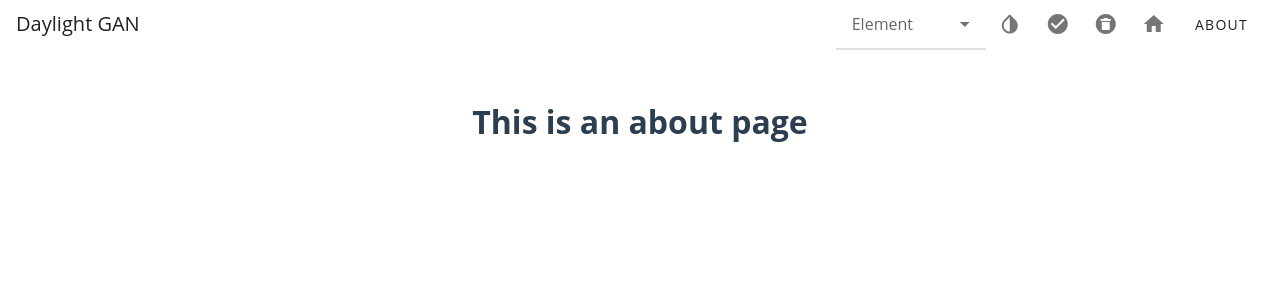
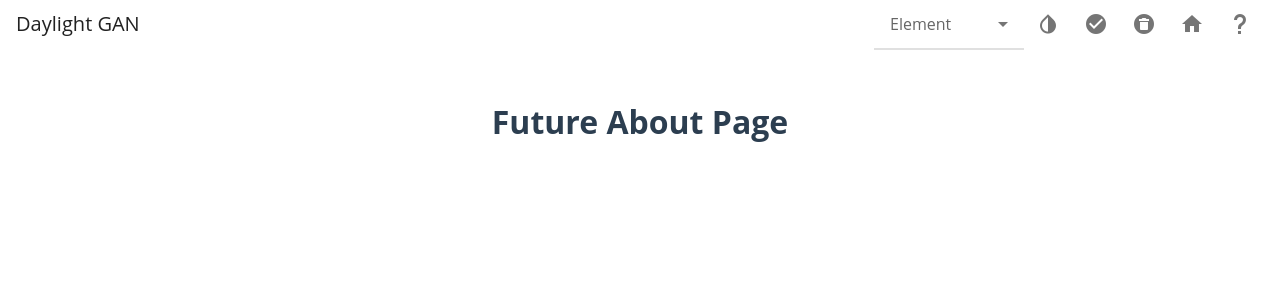
Before and after one commit to mitevpi/daylight-gan-app, a Vue app: page /about in a window 1280 px wide. Shown: the top 300 px of the page. Built offline with nearby package versions, Linux system fonts and the light colour scheme.

Commit message:
random updates

```diff
--- a/src/components/SketchPad.vue
+++ b/src/components/SketchPad.vue
@@ -16,7 +16,7 @@
 
           <line
             v-for="item in lines"
-            :key="item[0].x"
+            :key="item[0].x + item[1].y + item[0].y + item[1].x"
             class="element-positive"
             :stroke="item[0].color"
             :x1="item[0].x"
@@ -59,7 +59,8 @@ export default {
       return store.getters.color;
     },
     lines() {
-      return this.chunk(this.dataSet, 2);
+      const chunked = this.chunk(this.dataSet, 2);
+      return chunked.filter(list => list.length > 1);
     }
   },
   mounted() {
--- a/src/components/Toolbar.vue
+++ b/src/components/Toolbar.vue
@@ -16,24 +16,32 @@
           class="pa-0 selectColor"
         />
 
-        <v-btn icon>
+        <v-btn icon @click="missingAlert">
           <v-icon>mdi-invert-colors</v-icon>
         </v-btn>
-        <v-btn icon>
+        <v-btn icon @click="missingAlert">
           <v-icon>mdi-check-circle</v-icon>
         </v-btn>
-        <v-btn href="/" icon>
+        <v-btn href="/" icon @click="goHome">
           <v-icon>mdi-delete-circle</v-icon>
         </v-btn>
 
         <v-toolbar-items>
-          <v-btn href="/" icon>
+          <v-btn href="/" icon @click="goHome">
             <v-icon>mdi-home</v-icon>
           </v-btn>
-          <v-btn text href="/about">About</v-btn>
+          <v-btn href="/about" icon>
+            <v-icon>mdi-help</v-icon>
+          </v-btn>
         </v-toolbar-items>
       </template>
     </v-toolbar>
+    <v-snackbar v-model="snackbar" :timeout="3000">
+      {{ snackbarText }}
+      <v-btn color="pink" text @click="snackbar = false">
+        Close
+      </v-btn>
+    </v-snackbar>
   </div>
 </template>
 
@@ -46,6 +54,8 @@ export default {
   data() {
     return {
       items: ["Wall", "Window", "CW"],
+      snackbar: false,
+      snackbarText: "Test",
       elementSelected: null,
       drawer: null,
       address: null
@@ -67,12 +77,19 @@ export default {
   },
   watch: {
     color(val) {
+      this.snackbarText = "Elemented Changed";
+      this.snackbar = true;
       store.commit("setColor", val);
     }
   },
   methods: {
-    toggleNavDrawer() {
-      this.drawer = !this.drawer;
+    goHome() {
+      this.snackbarText = "Drawing Cleared, Going Home";
+      this.snackbar = true;
+    },
+    missingAlert() {
+      this.snackbarText = "Not Yet Implemented! :(";
+      this.snackbar = true;
     }
   }
 };
--- a/src/views/About.vue
+++ b/src/views/About.vue
@@ -1,5 +1,5 @@
 <template>
   <div class="about">
-    <h1>This is an about page</h1>
+    <h1>Future About Page</h1>
   </div>
 </template>
```
